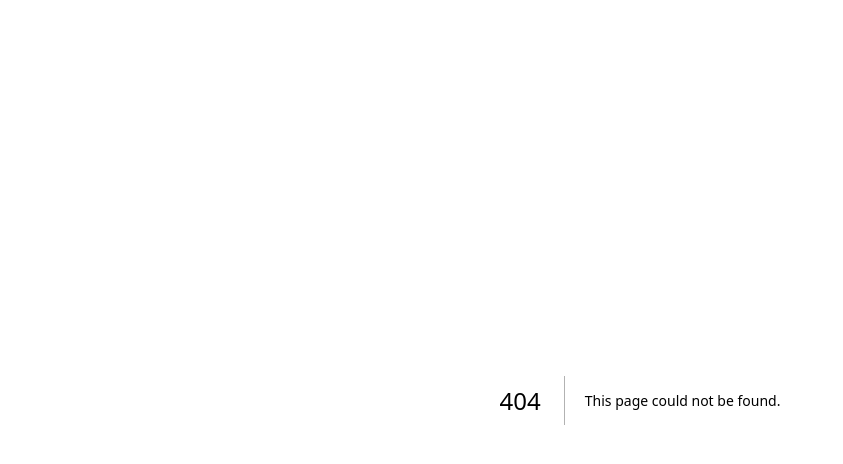
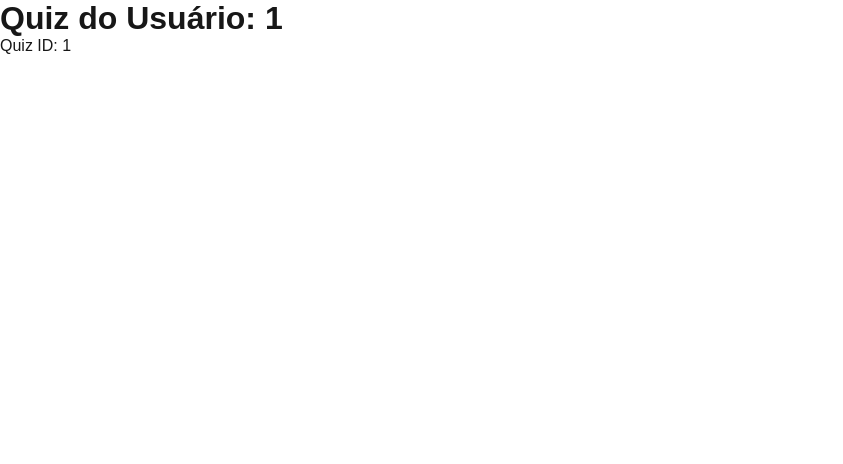
Before and after one commit to jeymes/quizezz.2.0, a Next.js app: page /quiz/1/1 in a window 1280 px wide. Before the commit this address had no page. Shown: the top 464 px of the page, without its empty margins (0-843 px from the left). Built offline with nearby package versions, Linux system fonts and the light colour scheme.

Commit message:
created quiz view

```diff
--- /dev/null
+++ b/app/quiz/[userId]/[quizId]/page.tsx
@@ -0,0 +1,21 @@
+'use client'
+
+import { useParams } from 'next/navigation'; // Importar useParams do next/navigation
+
+const QuizPage = () => {
+    const params = useParams(); // Obter os parâmetros da URL
+
+    const { userId, quizId } = params; // Extrair os parâmetros
+
+    console.log('userId:', userId);
+    console.log('quizId:', quizId);
+
+    return (
+        <div>
+            <h1>Quiz do Usuário: {userId}</h1>
+            <p>Quiz ID: {quizId}</p>
+        </div>
+    );
+};
+
+export default QuizPage;
```
Also changed, not shown: app/dashboard/quizezz/page.tsx (+8 -0 lines).
